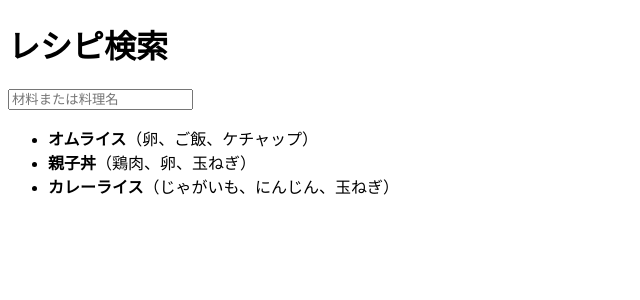
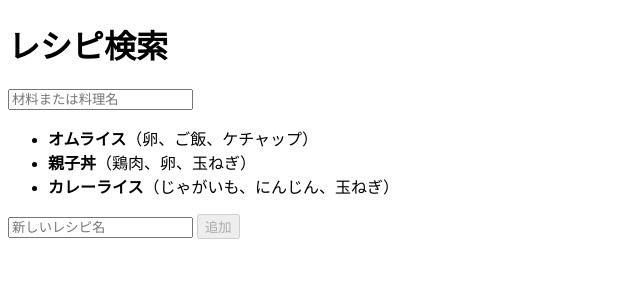
Before and after one commit to yhk-0707/recipe-app, a React (Vite) app in the folder react-learning/: page / in a window 1280 px wide. Shown: the top 300 px of the page, without its empty margins (0-640 px from the left). Built offline with nearby package versions, Linux system fonts and the light colour scheme.

Commit message:
feat:useEffectによる追加レシピ自動保存実装

```diff
--- a/react-learning/src/App.jsx
+++ b/react-learning/src/App.jsx
@@ -2,8 +2,9 @@
 // returnの中 → 画面（JSX）を書く場所→htmlの役割
 // JSXの{}の中 → JavaScriptを書ける場所
 
-// useState:コンポーネントの状態を管理するためのフック
-import { useState } from "react";
+// useState:コンポーネントの状態を管理するためのフック。「このstateの値を保持して、更新する関数を返す」とReactに予約しておく仕組み。
+// useEffect:コンポーネントを外部システムと同期させるためのフック。「このstateが変わったら、この処理を実行して」とReactに予約しておく仕組み。
+import { useState, useEffect } from "react";
 
 // デフォルトレシピデータ recipes.jsに該当
 // js版と別に変わらない
@@ -15,6 +16,7 @@ const defaultRecipes = [
 
 function SearchBox({ query, onChange }) {
     // 検索欄のコンポーネント化
+    // あとでモジュール化で切り出したい
     return (
         <input // テキスト入力欄（JSXのinput要素）
             // value,checkedのpropsで現在のstateを渡す場合は、渡された値を更新するonChangeハンドラも渡す。
@@ -39,11 +41,32 @@ function App() {
     // 検索クエリの状態を管理するためにuseStateを使う
     const [query, setQuery] = useState("");
 
+    const [recipes, setRecipes] = useState(() => { // recipesの初期値をlocalStorageから復元するために、useStateの初期値として関数を渡す。
+        const saved = localStorage.getItem("recipes"); // localStorageから保存されたレシピデータを取得する。
+        return saved
+            ? JSON.parse(saved) // localstorageに保存されている場合はそれを復元し、recipesの初期値として使う。
+            : defaultRecipes; // localstorageに保存されていない場合はデフォルトレシピをrecipesの初期値として使う。
+    });
+
+    //　recipesが変わったら自動で保存するためにuseEffectを使う
+    useEffect(() => { // useEffectの第1引数で処理を定義する。第2引数で対象となるstateを指定する。
+        localStorage.setItem("recipes", JSON.stringify(recipes)); // 第1引数:「localStorageに保存する」
+    }, [recipes]); // 第2引数:「recipesが変わったら実行する」
+
+    //
+    const [newName, setNewName] = useState(""); // 新しいレシピ名の状態を管理するためにuseStateを使う
+    const addRecipe = () => { // 新しいレシピを追加する関数
+        if (newName.trim() === "") return; // 入力欄が空の場合は何もしない
+        setRecipes([...recipes, // 新しいレシピを追加するために、既存のレシピ配列に新しいレシピを追加する
+        { id: Date.now(), name: newName.trim(), ingredients: [] }]); // 新しいレシピのidはDate.now()で一意の値を生成する。nameは入力欄の値をtrim()で前後の空白を削除して設定する。ingredientsは空配列で初期化する。
+        setNewName(""); // 入力欄をリセットする
+    };
+
     // 検索処理 search.jsに該当
     const terms = query.trim().toLowerCase().split(/\s+/); // 検索クエリを小文字に変換し、空白で分割して配列にする
-    const results = terms.length === 0 // つまることろif→三項演算子「termsが空の場合は…？」
-        ? defaultRecipes // ifが真の場合:デフォルトレシピを返す
-        : defaultRecipes.filter(recipe => // ifが偽の場合(else):検索クエリに一致するレシピをフィルタリングする
+    const results = terms.length === 0 // つまることろif-else → 三項演算子 if「termsが空の場合は…？」
+        ? recipes // ifが真の場合:現在のrecipesをそのまま返す（検索クエリが空の場合は全件表示する）
+        : recipes.filter(recipe => // ifが偽の場合(else):検索クエリに一致するレシピをフィルタリングする
             terms.some(term => // 検索クエリの各単語がレシピ名または材料に含まれているかをチェックする
                 recipe.name.toLowerCase().includes(term) || // レシピ名に検索クエリが含まれているかをチェック
                 recipe.ingredients.some(ingredient => ingredient.toLowerCase().includes(term)) // 材料に検索クエリが含まれているかをチェック
@@ -60,6 +83,7 @@ function App() {
                 query={query}
                 onChange={setQuery}
             />
+
             {/* 検索結果の有無で表示内容を切り替える */}
             {results.length === 0
                 ? (<p>該当するレシピがありません。</p>)// 検索結果がないとき
@@ -70,6 +94,18 @@ function App() {
                     ))}
                 </ul>
                 )}
+
+            <input // 新しいレシピ名の入力欄
+                value={newName} // 入力欄の値をnewNameにバインドする
+                onChange={e => setNewName(e.target.value)} // 入力欄の値が変更されたときにnewNameを更新する
+                placeholder="新しいレシピ名" /> {/* 入力欄のプレースホルダーを設定する */}
+            <button
+                onClick={addRecipe} // クリックされたときにaddRecipe関数を実行する
+                disabled={newName.trim() === ""} // 入力欄が空の場合はボタンを無効化する
+            >
+                追加 {/* ボタンのラベル */}
+            </button>
+
         </div>
     );
 }
```
